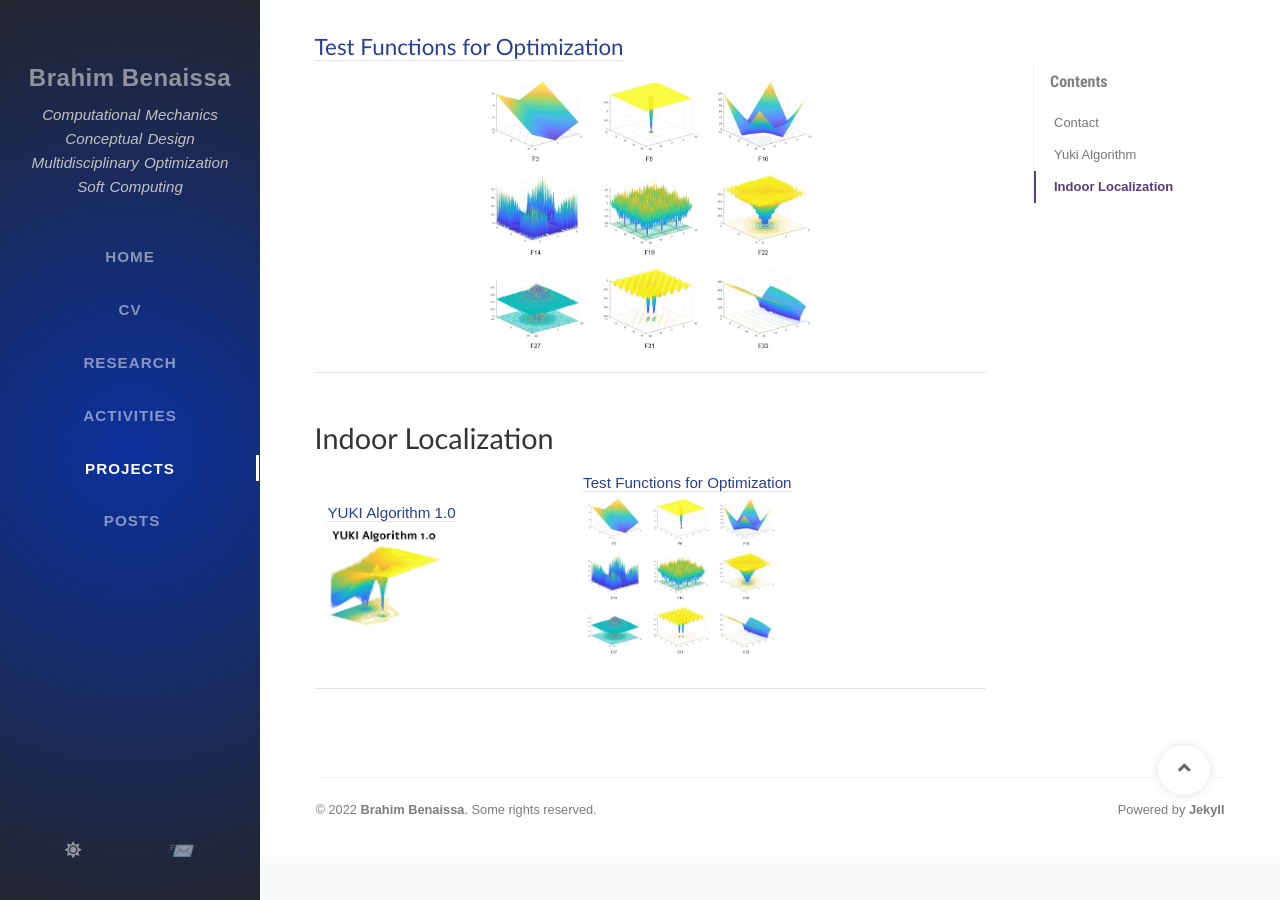
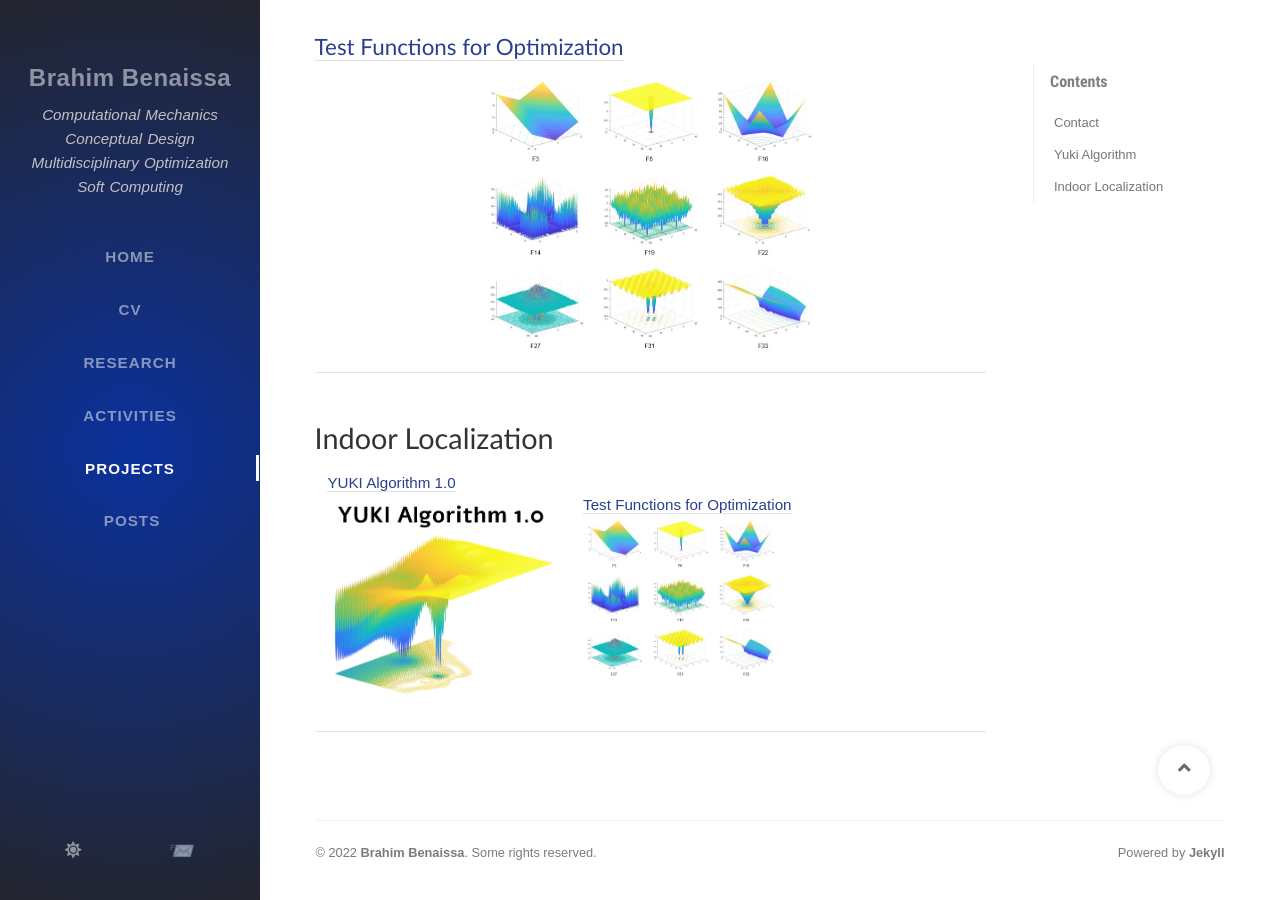
Before and after one commit to Brahim-Benaissa/Brahim-Benaissa.github.io, a Jekyll site: the page built from tabs/projects.md, in a window 1280 px wide and 900 px high, scrolled down 808 px. Built offline with Jekyll 4.4.1, drawn with Linux system fonts in a browser that asks for light colours; nearby versions of some CDN libraries; some web fonts are replaced; comment, search, counter and statistics services are not loaded.

Commit message:
Update projects.md

```diff
--- a/tabs/projects.md
+++ b/tabs/projects.md
@@ -46,7 +46,7 @@
 
 # Indoor Localization
 
-|<a href="{{site.baseurl}}/posts/Yuki-Algorithm-01"> YUKI Algorithm 1.0 <br> <a href="{{site.baseurl}}/posts/Yuki-Algorithm-01"> <img src="{{site.baseurl}}/assets/files/Projects/YUKI ALGORITHM 1.0/YA_F50.jpg" width="50%"> </a> |<a href="{{site.baseurl}}/posts/plugin-optimization-testing"> Test Functions for Optimization </a> <br> <a href="{{site.baseurl}}/posts/plugin-optimization-testing"><img src="{{site.baseurl}}/assets/files/Projects/OPTIMIZATION TEST FUNCTIONS/TestFunctions.jpg" width="50%"> </a>
+|<a href="{{site.baseurl}}/posts/Yuki-Algorithm-01"> YUKI Algorithm 1.0 <br> <a href="{{site.baseurl}}/posts/Yuki-Algorithm-01"> <img src="{{site.baseurl}}/assets/files/Projects/YUKI ALGORITHM 1.0/YA_F50.jpg" width="100%"> </a> |<a href="{{site.baseurl}}/posts/plugin-optimization-testing"> Test Functions for Optimization </a> <br> <a href="{{site.baseurl}}/posts/plugin-optimization-testing"><img src="{{site.baseurl}}/assets/files/Projects/OPTIMIZATION TEST FUNCTIONS/TestFunctions.jpg" width="50%"> </a>
 
 
 
```
